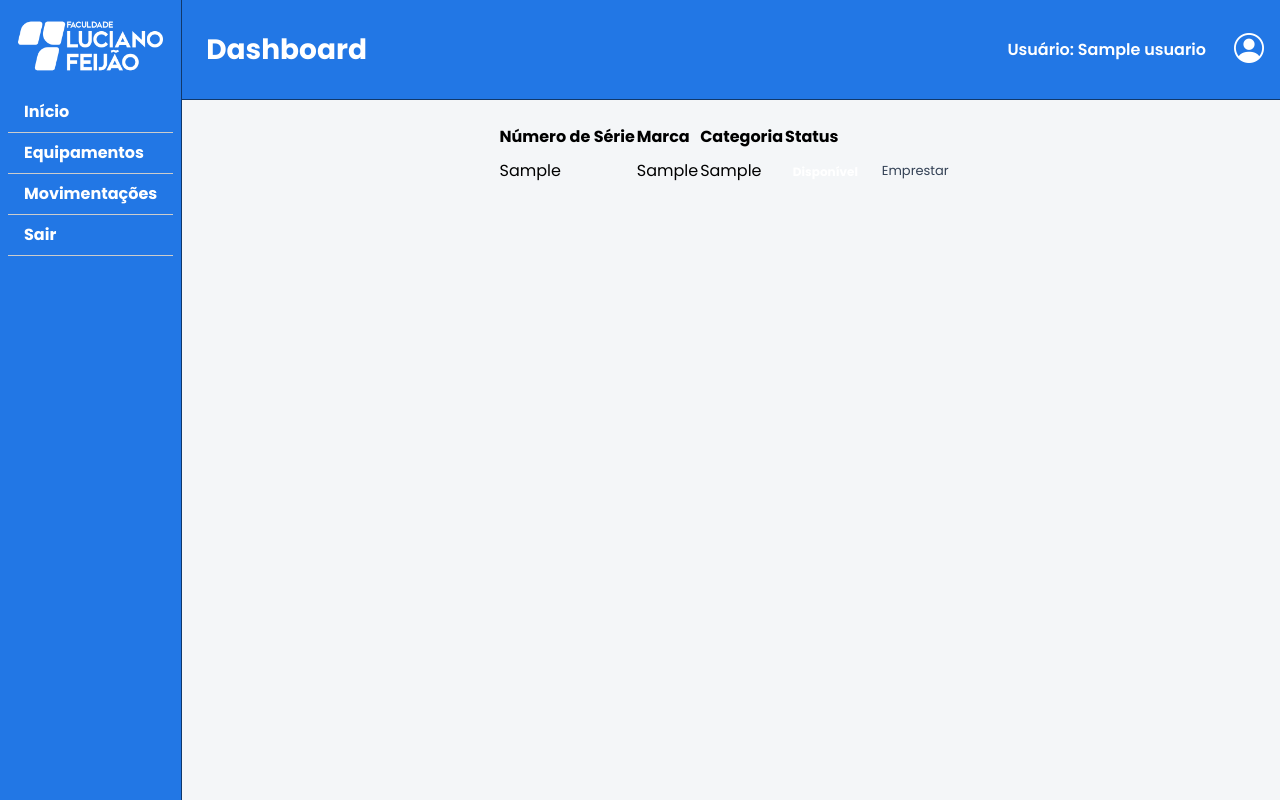
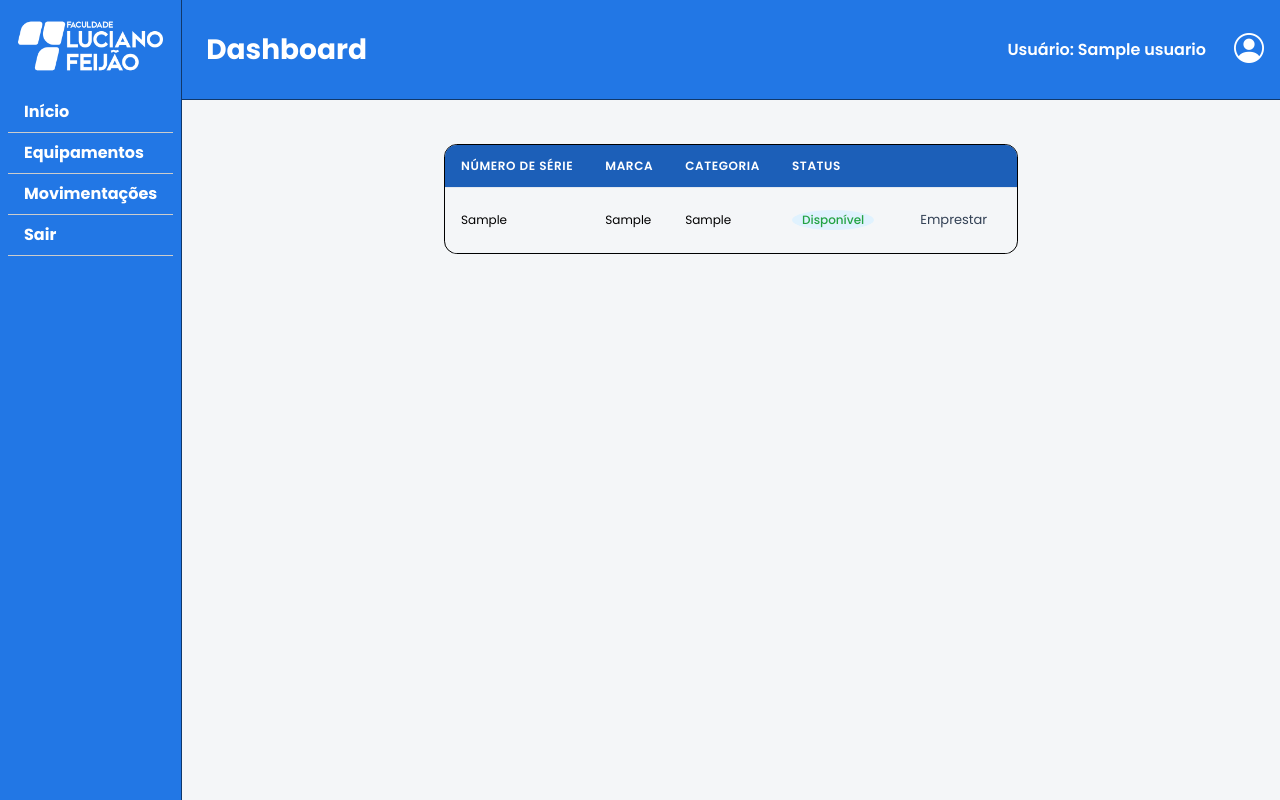
Before and after one commit to victorwallace231/FLF-PROJETO-CONTROLE, a Flask app: page /create_emprestimo in a window 1280 px wide. Run offline with Flask 3, Linux system fonts and the light colour scheme; a user stored in the database is signed in; tables that the repository leaves empty hold one stand-in row (values such as "Sample post").

Commit message:
bug da tabela no createmov resolvido

```diff
--- a/templates/createitem.html
+++ b/templates/createitem.html
@@ -102,6 +102,7 @@
                         </form>
                     </div>
                 </div>
+
             </section>
                 <section class="main-content">
                 <div class="d-flex justify-content-center">
--- a/templates/createmov.html
+++ b/templates/createmov.html
@@ -12,8 +12,10 @@
         <link rel="stylesheet" href="../static/css/global.css">
         <link rel="stylesheet" href="../static/css/variables.css">
         <link rel="stylesheet" href="../static/css/style1.css">
-        <link rel="stylesheet" href="../static/css/dashboard.css">
+        <link rel="stylesheet" href="../static/css/class.css">
+        <link rel="stylesheet" href="../static/css/createitem.css">
         <link rel="stylesheet" href="../static/css/createmov.css">
+        <link rel="stylesheet" href="../static/css/equipamentos.css">
         <link rel="stylesheet" href="../static/css/responsivo.css">
         <link rel="stylesheet" href="../static/css/animacoes.css">
         <script src="../static/js/script.js" defer></script>
@@ -111,7 +113,7 @@
                                                 <td class="action-cell">
                                                     <div class="action-menu">
                                                         <!-- Botão com onclick apontando para o ID único do modal deste item -->
-                                                        <button type="button" class="dropdown-item" onclick="document.getElementById('modal-{{ periferico[0] }}').showModal()">Emprestar</button>
+                                                        <button type="button" class="dropdown-item btn-icon" onclick="document.getElementById('modal-{{ periferico[0] }}').showModal()">Emprestar</button>
 
                                                         <!-- Modal com ID dinâmico baseado no id_periferico -->
                                                         <dialog id="modal-{{ periferico[0] }}" style="position: fixed; top: 50%; left: 50%; transform: translate(-50%, -50%); margin: 0; border: none; border-radius: 12px; padding: 24px; box-shadow: 0 10px 30px rgba(0,0,0,0.3); background: #ffffff; z-index: 9999; width: 90%; max-width: 400px;">
```
